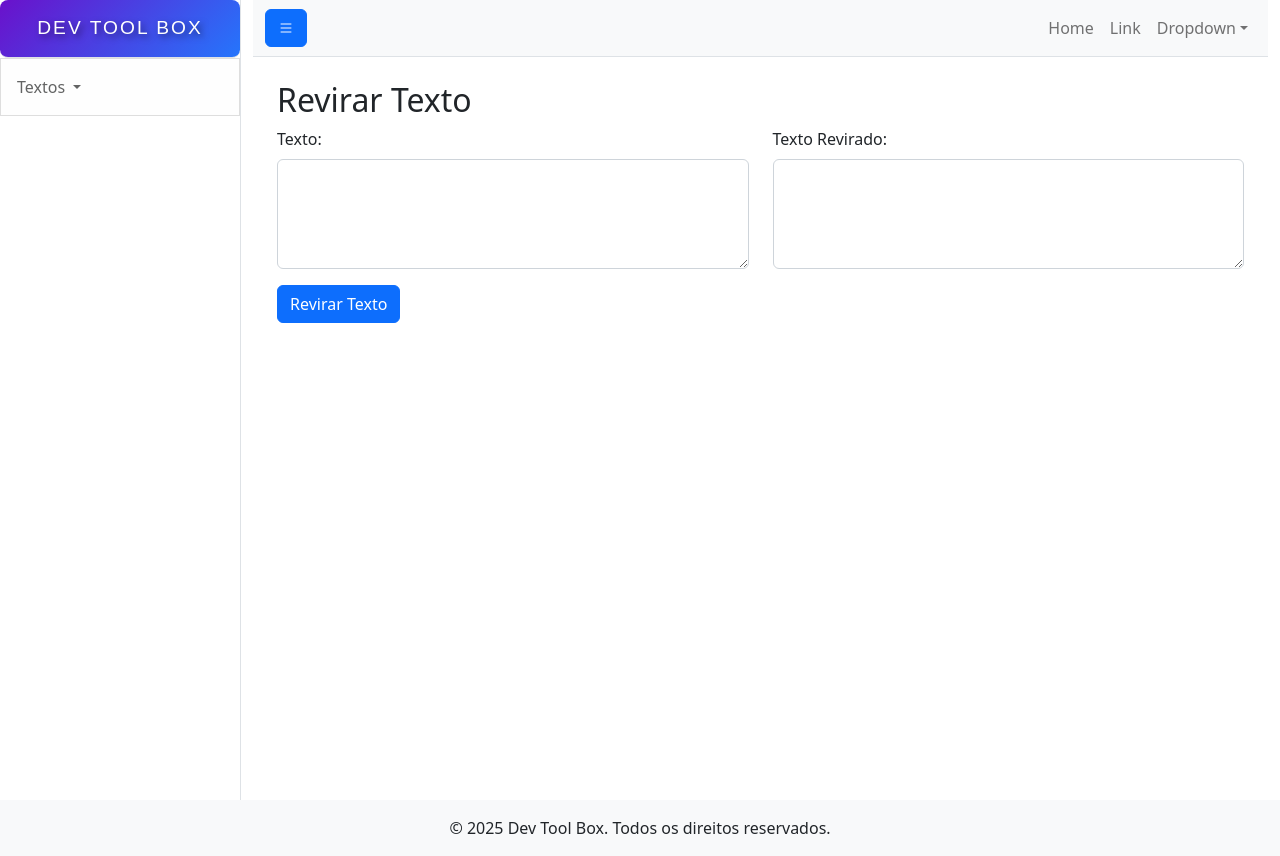
After one commit to JeffersonEstevo/DevToolBox, a Django app: page /revirar_texto/ in a window 1280 px wide. The commit adds this page. Run offline with Django 4.2, Linux system fonts and the light colour scheme; some libraries are stand-ins or nearby versions.

Commit message:
Adicionando revirar_texto

```diff
--- /dev/null
+++ b/dev_tool_box/core/static/core/js/revirar_texto.js
@@ -0,0 +1,27 @@
+document.getElementById('turn-button').addEventListener('click', invertText);
+
+function invertText() {
+    var originalText = document.getElementById('original-text').value;
+    var invertedText = flipString(originalText);
+    document.getElementById('turned-text').value = invertedText;
+}
+
+function flipString(text) {
+    const chars = {
+        'a': 'ɐ', 'b': 'q', 'c': 'ɔ', 'd': 'p', 'e': 'ǝ', 'f': 'ɟ', 'g': 'ƃ', 'h': 'ɥ', 'i': 'ᴉ',
+        'j': 'ɾ', 'k': 'ʞ', 'l': 'ʃ', 'm': 'ɯ', 'n': 'u', 'o': 'o', 'p': 'd', 'q': 'b', 'r': 'ɹ',
+        's': 's', 't': 'ʇ', 'u': 'n', 'v': 'ʌ', 'w': 'ʍ', 'x': 'x', 'y': 'ʎ', 'z': 'z',
+        'A': '∀', 'B': '𐐒', 'C': 'Ɔ', 'D': '◖', 'E': 'Ǝ', 'F': 'Ⅎ', 'G': '⅁', 'H': 'H', 'I': 'I',
+        'J': 'ſ', 'K': 'ʞ', 'L': '⅂', 'M': 'W', 'N': 'ᴎ', 'O': 'O', 'P': 'Ԁ', 'Q': 'Q', 'R': 'ᴚ',
+        'S': 'S', 'T': '⊥', 'U': '∩', 'V': 'Ʌ', 'W': 'M', 'X': 'X', 'Y': '⅄', 'Z': 'Z',
+        '1': 'Ɩ', '2': 'ᄅ', '3': 'Ɛ', '4': 'ㄣ', '5': 'ϛ', '6': '9', '7': 'ㄥ', '8': '8', '9': '6', '0': '0',
+        '.': '˙', ',': "'", "'": ',', '"': ',', ';': '؛', '!': '¡', '?': '¿', '[': ']', ']': '[',
+        '(': ')', ')': '(', '{': '}', '}': '{', '<': '>', '>': '<', '&': '⅋', '_': '‾', '¯': '_',
+        ' ': ' '
+    };
+    let result = '';
+    for (let i = text.length - 1; i >= 0; i--) {
+        result += chars[text[i]] || text[i];
+    }
+    return result;
+}
--- a/dev_tool_box/core/templates/core/base.html
+++ b/dev_tool_box/core/templates/core/base.html
@@ -31,6 +31,7 @@
                             <li><a class="dropdown-item" href="{% url 'contador_caracteres' %}">Contador de Caracteres</a></li>
                             <li><a class="dropdown-item" href="{% url 'frequencia_palavras' %}">Frequência de Palavras</a></li>
                             <li><a class="dropdown-item" href="{% url 'inverter_texto' %}">Inverter Texto</a></li>
+                            <li><a class="dropdown-item" href="{% url 'revirar_texto' %}">Revirar Texto</a></li>
                         </ul>
                     </div>
                 </div>
--- /dev/null
+++ b/dev_tool_box/core/templates/core/revirar_texto.html
@@ -0,0 +1,34 @@
+{% extends "core/base.html" %}
+{% load static %}
+
+{% block content %}
+<div class="container-fluid">
+    <h2 class="mt-4">Revirar Texto</h2>
+
+    <div class="row">
+        <div class="col-md-6">
+            <div class="mb-3">
+                <label for="original-text" class="form-label">Texto:</label>
+                <textarea id="original-text" class="form-control" rows="4"></textarea>
+            </div>
+        </div>
+
+        <div class="col-md-6">
+            <div class="mb-3">
+                <label for="turned-text" class="form-label">Texto Revirado:</label>
+                <textarea id="turned-text" class="form-control" rows="4" readonly></textarea>
+            </div>
+        </div>
+    </div>
+    <button id="turn-button" class="btn btn-primary">Revirar Texto</button>
+</div>
+
+<script src="{% static 'core/js/revirar_texto.js' %}"></script>
+
+<style>
+.inverted-word {
+    font-weight: bold;
+    font-size: 1.2em;
+}
+</style>
+{% endblock %}
--- a/dev_tool_box/core/urls.py
+++ b/dev_tool_box/core/urls.py
@@ -10,6 +10,7 @@ urlpatterns = [
     path('contador_caracteres/', views.contador_caracteres, name='contador_caracteres'),
     path('frequencia_palavras/', views.frequencia_palavras, name='frequencia_palavras'),
     path('inverter_texto/', views.inverter_texto, name='inverter_texto'),
+    path('revirar_texto/', views.revirar_texto, name='revirar_texto'),
 ]
 
 if settings.DEBUG:
--- a/dev_tool_box/core/views.py
+++ b/dev_tool_box/core/views.py
@@ -19,3 +19,6 @@ def frequencia_palavras(request):
 
 def inverter_texto(request):
     return render(request, "core/inverter_texto.html")
+
+def revirar_texto(request):
+    return render(request, "core/revirar_texto.html")
```
